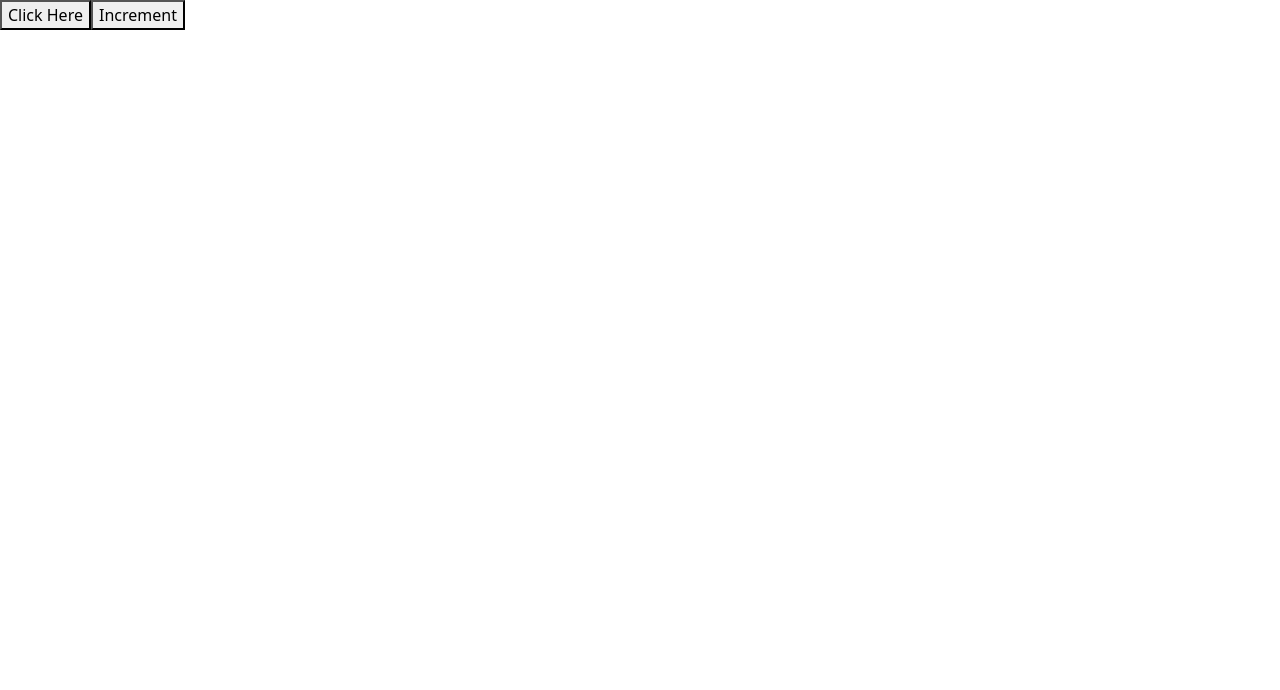
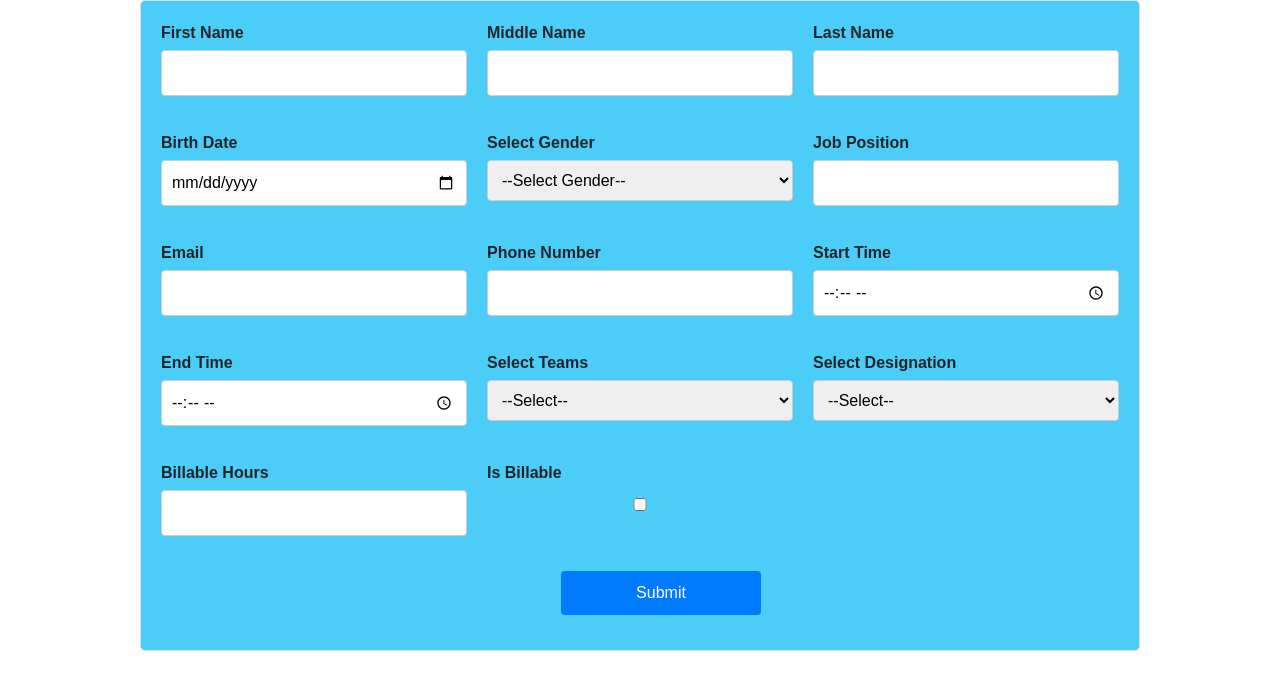
Before and after one commit to Jaswanth0410/Youtube-Clone-using-React, a React (Create React App) app: page / in a window 1280 px wide. Shown: the top 690 px of the page. Built offline with nearby package versions, Linux system fonts and the light colour scheme.

Commit message:
first commit

```diff
--- a/package.json
+++ b/package.json
@@ -10,6 +10,7 @@
     "react": "^18.3.1",
     "react-bootstrap": "^2.10.4",
     "react-dom": "^18.3.1",
+    "react-hook-form": "^7.52.2",
     "react-icons": "^5.3.0",
     "react-scripts": "^5.0.1",
     "web-vitals": "^2.1.4"
--- a/src/App.css
+++ b/src/App.css
@@ -1,4 +1,4 @@
-*{
+/* *{
   margin: 0;
   padding: 0;
 }
@@ -74,4 +74,88 @@ h1{
   to {
     transform: rotate(360deg);
   }
+} */
+
+form {
+  max-width: 1000px;
+  margin: 0 auto;
+  padding: 20px;
+  border: 1px solid #ddd;
+  border-radius: 5px;
+  background-color: #4bcdf8;
+  font-family: Arial, sans-serif;
 }
+
+form div {
+  display: flex;
+  flex-direction: column;
+  margin-bottom: 15px;
+}
+
+
+form label {
+  font-weight: bold;
+  margin-bottom: 5px;
+}
+
+form input[type="text"],
+form input[type="email"],
+form input[type="tel"],
+form input[type="date"],
+form input[type="time"],
+form input[type="number"],
+form select {
+  padding: 10px;
+  border: 1px solid #ccc;
+  border-radius: 4px;
+  font-size: 16px;
+}
+
+
+form div.error input,
+form div.error select {
+  border-color: red;
+}
+
+
+form span {
+  color: red;
+  font-size: 14px;
+  margin-top: 5px;
+}
+
+
+form input[type="checkbox"] {
+  margin-top: 8px;
+}
+
+
+form button[type="submit"] {
+  background-color: #007bff;
+  color: white;
+  padding: 10px 15px;
+  border: none;
+  border-radius: 4px;
+  font-size: 16px;
+  cursor: pointer;
+  width: 200px;
+  margin-left: 400px;
+}
+
+/* Submit Button Hover Effect */
+form button[type="submit"]:hover {
+  background-color:purple;
+
+
+}
+
+
+form {
+  display: grid;
+  grid-template-columns: 1fr 1fr 1fr;
+  grid-gap: 20px;
+}
+
+form div.full-width {
+  grid-column: span 3;
+}
--- a/src/App.js
+++ b/src/App.js
@@ -1,107 +1,338 @@
-// import logo from './logo.svg';
-// import React, { Component } from "react";
+// // import logo from './logo.svg';
+import React, { useState } from "react";
 import './App.css';
-import './index.js'
+// import './index.js'
 
-function App() {
-  return (
-    <div className="App">
-      <header className="App-header">
-        {/* <img src={logo} className="App-logo" alt="logo" /> */}
-        {/* <p>
-          Edit <code>src/App.js</code> and save to reload.
-        </p>
-        <a
-          className="App-link"
-          href="https://reactjs.org"
-          target="_blank"
-          rel="noopener noreferrer"
-        >
-          Learn React
-        </a> */}
-      <br></br>
-      <h1>TABLE</h1>
-      <br></br>
-      <table>
+// function App() {
+//   return (
+//     <div className="App">
+//       <header className="App-header">
+//         {/* <img src={logo} className="App-logo" alt="logo" /> */}
+//         {/* <p>
+//           Edit <code>src/App.js</code> and save to reload.
+//         </p>
+//         <a
+//           className="App-link"
+//           href="https://reactjs.org"
+//           target="_blank"
+//           rel="noopener noreferrer"
+//         >
+//           Learn React
+//         </a> */}
+//       <br></br>
+//       <h1>TABLE</h1>
+//       <br></br>
+//       <table>
 
-        <tr>
-          <th>First Name</th>
-          <th>Last Name</th>
-          <th>Reg NO</th>
-        </tr>
-        <tbody>
-          <tr>
-            <td>Jaswanth</td>
-            <td>K</td>
-            <td>94</td>
-          </tr>
-          </tbody>
-        <tbody>
-          <tr>
-            <td>Hesventh</td>
-            <td>Kumar</td>
-            <td>89</td>
-          </tr>
-          </tbody>
-          <tbody>
-          <tr>
-            <td>Anand</td>
-            <td>Yukesh</td>
-            <td>66</td>
-          </tr>
-          </tbody>
-          <tbody>
-          <tr>
-            <td>Agash</td>
-            <td>A</td>
-            <td>63</td>
-          </tr>
-          <tr>
-            <td>Deepan</td>
-            <td>C</td>
-            <td>805</td>
-          </tr>
-          </tbody>
+//         <tr>
+//           <th>First Name</th>
+//           <th>Last Name</th>
+//           <th>Reg NO</th>
+//         </tr>
+//         <tbody>
+//           <tr>
+//             <td>Jaswanth</td>
+//             <td>K</td>
+//             <td>94</td>
+//           </tr>
+//           </tbody>
+//         <tbody>
+//           <tr>
+//             <td>Hesventh</td>
+//             <td>Kumar</td>
+//             <td>89</td>
+//           </tr>
+//           </tbody>
+//           <tbody>
+//           <tr>
+//             <td>Anand</td>
+//             <td>Yukesh</td>
+//             <td>66</td>
+//           </tr>
+//           </tbody>
+//           <tbody>
+//           <tr>
+//             <td>Agash</td>
+//             <td>A</td>
+//             <td>63</td>
+//           </tr>
+//           <tr>
+//             <td>Deepan</td>
+//             <td>C</td>
+//             <td>805</td>
+//           </tr>
+//           </tbody>
 
-      </table>
-      <form>
-        <h1>FORM</h1>
-        <br></br>
-        <label for="username">Username :</label>
-        <input type='text' placeholder='Enter your Username'></input>
-        <br></br>
-        <br></br>
-        <label for="password">Password :</label>
-        <input type='password' placeholder='Enter your Password'></input>
-      </form>
-      <br></br>
-      </header>
+//       </table>
+//       <form>
+//         <h1>FORM</h1>
+//         <br></br>
+//         <label for="username">Username :</label>
+//         <input type='text' placeholder='Enter your Username'></input>
+//         <br></br>
+//         <br></br>
+//         <label for="password">Password :</label>
+//         <input type='password' placeholder='Enter your Password'></input>
+//       </form>
+//       <br></br>
+//       </header>
 
-    </div>
-  );
-}
+//     </div>
+//   );
+// }
 
-// PRint name
+// // PRint name
 
 
-// function Welcome(props) {
-//   // return<h1>Hello my dear friend {props.name}</h1>
-//   return{
+// // function Welcome(props) {
+// //   // return<h1>Hello my dear friend {props.name}</h1>
+// //   return{
 
-//   }
-// }
+// //   }
+// // }
 
-// class Welcome extends Component{
-//   render(){
-//     return <h1>Hello my dear friend Jaswanth{this.name}</h1>
-//   }
-// }
-// export default Welcome;
+// // class Welcome extends Component{
+// //   render(){
+// //     return <h1>Hello my dear friend Jaswanth{this.name}</h1>
+// //   }
+// // }
+// // export default Welcome;
 
-// function Welcome(props){
-//     return {
+// // function Welcome(props){
+// //     return {
 
-//     }
-// }
+// //     }
+// // }
 
-export default App;
+// export default App;
+
+
+const EmployeeForm = () => {
+  const [formData, setFormData] = useState({
+    firstName: '',
+    middleName: '',
+    lastName: '',
+    birthDate: '',
+    gender: '',
+    jobPosition: '',
+    email: '',
+    phoneNumber: '',
+    startTime: '',
+    endTime: '',
+    teams: '',
+    designation: '',
+    billableHours: '',
+    isBillable: false,
+  });
+
+  const [formErrors, setFormErrors] = useState({});
+
+  const handleChange = (e) => {
+    const { name, value, type, checked } = e.target;
+    setFormData({
+      ...formData,
+      [name]: type === 'checkbox' ? checked : value,
+    });
+  };
+
+  const validateForm = () => {
+    let errors = {};
+    if (!formData.firstName) errors.firstName = 'First Name is required';
+    if (!formData.lastName) errors.lastName = 'Last Name is required';
+    if (!formData.birthDate) errors.birthDate = 'Date is required';
+    if (!formData.gender) errors.gender = 'Gender is required';
+    if (!formData.jobPosition) errors.jobPosition = 'Job Position is required';
+    if (!formData.email) errors.email = 'Email is required';
+    if (!formData.phoneNumber) errors.phoneNumber = 'Phone Number is required';
+    if (!formData.startTime) errors.startTime = 'Start Time is required';
+    if (!formData.endTime) errors.endTime = 'End Time is required';
+    if (!formData.teams) errors.teams = 'Team selection is required';
+    if (!formData.designation) errors.designation = 'Designation is required';
+    if (!formData.billableHours || formData.billableHours <= 0)
+      errors.billableHours = 'Billable Hours are required and must be a positive number';
+    setFormErrors(errors);
+    return Object.keys(errors).length === 0;
+  };
+
+const handleSubmit = (e) => {
+    e.preventDefault();
+    if (validateForm()) {
+      // Form is valid, proceed with form submission logic
+      console.log('Form data submitted:', formData);
+    }
+  };
+
+  return (
+    <form onSubmit={handleSubmit}>
+      <div className={formErrors.firstName ? 'error' : ''}>
+        <label>First Name</label>
+        <input
+          type="text"
+          name="firstName"
+          value={formData.firstName}
+          onChange={handleChange}
+        />
+        {formErrors.firstName && (
+          <span style={{ color: 'red' }}>{formErrors.firstName}</span>
+        )}
+      </div>
+      <div>
+        <label>Middle Name</label>
+        <input
+          type="text"
+          name="middleName"
+          value={formData.middleName}
+          onChange={handleChange}
+        />
+      </div>
+      <div className={formErrors.lastName ? 'error' : ''}>
+        <label>Last Name</label>
+        <input
+          type="text"
+          name="lastName"
+          value={formData.lastName}
+          onChange={handleChange}
+        />
+        {formErrors.lastName && (
+          <span style={{ color: 'red' }}>{formErrors.lastName}</span>
+        )}
+      </div>
+      <div className={formErrors.birthDate ? 'error' : ''}>
+        <label>Birth Date</label>
+        <input
+          type="date"
+          name="birthDate"
+          value={formData.birthDate}
+          onChange={handleChange}
+        />
+        {formErrors.birthDate && (
+          <span style={{ color: 'red' }}>{formErrors.birthDate}</span>
+        )}
+      </div>
+      <div className={formErrors.gender ? 'error' : ''}>
+        <label>Select Gender</label>
+        <select name="gender" value={formData.gender} onChange={handleChange}>
+          <option value="">--Select Gender--</option>
+          <option value="Male">Male</option>
+          <option value="Female">Female</option>
+        </select>
+        {formErrors.gender && (
+          <span style={{ color: 'red' }}>{formErrors.gender}</span>
+        )}
+      </div>
+      <div className={formErrors.jobPosition ? 'error' : ''}>
+        <label>Job Position</label>
+        <input
+          type="text"
+          name="jobPosition"
+          value={formData.jobPosition}
+          onChange={handleChange}
+        />
+        {formErrors.jobPosition && (
+          <span style={{ color: 'red' }}>{formErrors.jobPosition}</span>
+        )}
+      </div>
+      <div className={formErrors.email ? 'error' : ''}>
+        <label>Email</label>
+        <input
+          type="email"
+          name="email"
+          value={formData.email}
+          onChange={handleChange}
+        />
+        {formErrors.email && (
+          <span style={{ color: 'red' }}>{formErrors.email}</span>
+        )}
+      </div>
+      <div className={formErrors.phoneNumber ? 'error' : ''}>
+        <label>Phone Number</label>
+        <input
+          type="tel"
+          name="phoneNumber"
+          value={formData.phoneNumber}
+          onChange={handleChange}
+        />
+        {formErrors.phoneNumber && (
+          <span style={{ color: 'red' }}>{formErrors.phoneNumber}</span>
+        )}
+      </div>
+      <div className={formErrors.startTime ? 'error' : ''}>
+        <label>Start Time</label>
+        <input
+          type="time"
+          name="startTime"
+          value={formData.startTime}
+          onChange={handleChange}
+        />
+        {formErrors.startTime && (
+          <span style={{ color: 'red' }}>{formErrors.startTime}</span>
+        )}
+      </div>
+      <div className={formErrors.endTime ? 'error' : ''}>
+        <label>End Time</label>
+        <input
+          type="time"
+          name="endTime"
+          value={formData.endTime}
+          onChange={handleChange}
+        />
+        {formErrors.endTime && (
+          <span style={{ color: 'red' }}>{formErrors.endTime}</span>
+        )}
+      </div>
+      <div className={formErrors.teams ? 'error' : ''}>
+        <label>Select Teams</label>
+        <select name="teams" value={formData.teams} onChange={handleChange}>
+          <option value="">--Select--</option>
+
+<option value="Team A">Team A</option>
+          <option value="Team B">Team B</option>
+        </select>
+        {formErrors.teams && (
+          <span style={{ color: 'red' }}>{formErrors.teams}</span>
+        )}
+      </div>
+      <div className={formErrors.designation ? 'error' : ''}>
+        <label>Select Designation</label>
+        <select
+          name="designation"
+          value={formData.designation}
+          onChange={handleChange}
+        >
+          <option value="">--Select--</option>
+          <option value="Developer">Developer</option>
+          <option value="Manager">Manager</option>
+        </select>
+        {formErrors.designation && (
+          <span style={{ color: 'red' }}>{formErrors.designation}</span>
+        )}
+      </div>
+      <div className={formErrors.billableHours ? 'error' : ''}>
+        <label>Billable Hours</label>
+        <input
+          type="number"
+          name="billableHours"
+          value={formData.billableHours}
+          onChange={handleChange}
+        />
+        {formErrors.billableHours && (
+          <span style={{ color: 'red' }}>{formErrors.billableHours}</span>
+        )}
+      </div>
+      <div>
+        <label>Is Billable</label>
+        <input
+          type="checkbox"
+          name="isBillable"
+          checked={formData.isBillable}
+          onChange={handleChange}
+        />
+      </div>
+      <div className="full-width">
+        <button type="submit">Submit</button>
+      </div>
+    </form>
+  );
+};
+
+export default EmployeeForm;
--- a/src/index.css
+++ b/src/index.css
@@ -1,4 +1,4 @@
-body {
+/* body {
   margin: 0;
   font-family: -apple-system, BlinkMacSystemFont, 'Segoe UI', 'Roboto', 'Oxygen',
     'Ubuntu', 'Cantarell', 'Fira Sans', 'Droid Sans', 'Helvetica Neue',
@@ -18,4 +18,4 @@ div{
   text-align: center;
   margin-bottom: 20px;
   width: 100%;
-}
+} */
--- a/src/index.js
+++ b/src/index.js
@@ -1,20 +1,20 @@
 import React from 'react';
 import ReactDOM from 'react-dom';
-import { useState,useEffect } from 'react';
-import {useCallback} from 'react';
+// import { useState,useEffect } from 'react';
+// import {useCallback} from 'react';
 // import './index.css';
-// import App from './App.js'
+import App from './App.js'
 // import Header from './Components/header.js'
 // import Footer from './Components/footer.js'
 // import './App.js';
 // import reportWebVitals from './reportWebVitals';
 
-// const root = ReactDOM.createRoot(document.getElementById('root'));
-// root.render(
-//   <React.StrictMode>
-//     <App />
-//   </React.StrictMode>
-// );
+const root = ReactDOM.createRoot(document.getElementById('root'));
+root.render(
+  <React.StrictMode>
+    <App />
+  </React.StrictMode>
+);
 
 // class demo{
 //   methodone(){
@@ -277,24 +277,24 @@ import {useCallback} from 'react';
 
 //  ReactDOM.render(<Examplerender />, document.getElementById('root'));
 
-const FirstComponent = () => {
-  const [count, setCount] = useState(0);
+// const FirstComponent = () => {
+//   const [count, setCount] = useState(0);
 
-  const handleClick = useCallback(() => {
-    console.log("Button clicked");
-  }, []);
+//   const handleClick = useCallback(() => {
+//     console.log("Button clicked");
+//   }, []);
 
-  const FirstChildComponent = React.memo(({ onClick }) => {
-    console.log("FirstChildComponent");
-    return <button onClick={onClick}>Click Here</button>;
-  });
+//   const FirstChildComponent = React.memo(({ onClick }) => {
+//     console.log("FirstChildComponent");
+//     return <button onClick={onClick}>Click Here</button>;
+//   });
 
-  return (
-    <div>
-      <FirstChildComponent onClick={handleClick} />
-      <button onClick={() => setCount(count + 1)}>Increment</button>
-    </div>
-  );
-};
+//   return (
+//     <div>
+//       <FirstChildComponent onClick={handleClick} />
+//       <button onClick={() => setCount(count + 1)}>Increment</button>
+//     </div>
+//   );
+// };
 
-ReactDOM.render(<FirstComponent />, document.getElementById("root"));
+// ReactDOM.render(<FirstComponent />, document.getElementById("root"));
```
Also changed, not shown: 1 other file (tests, documents, lock files or other folders).
